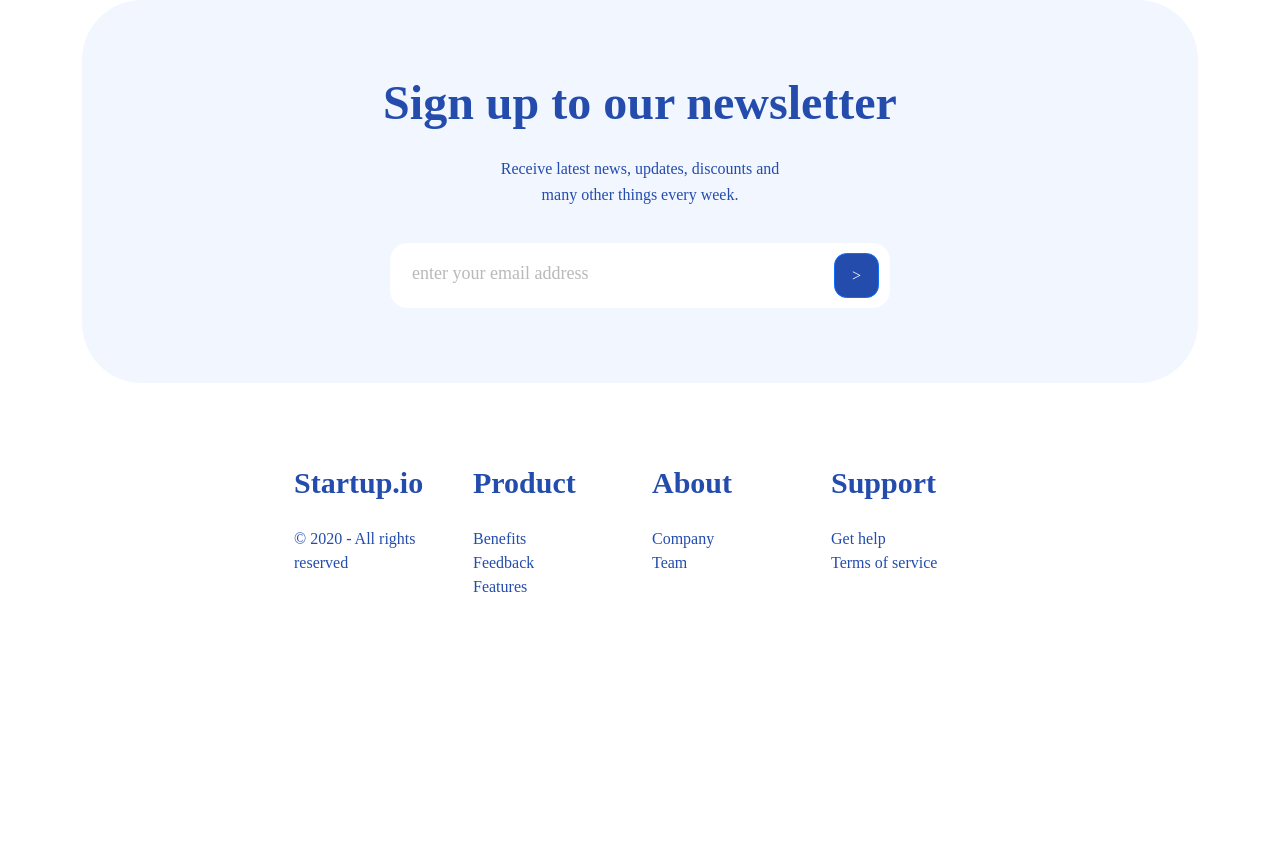
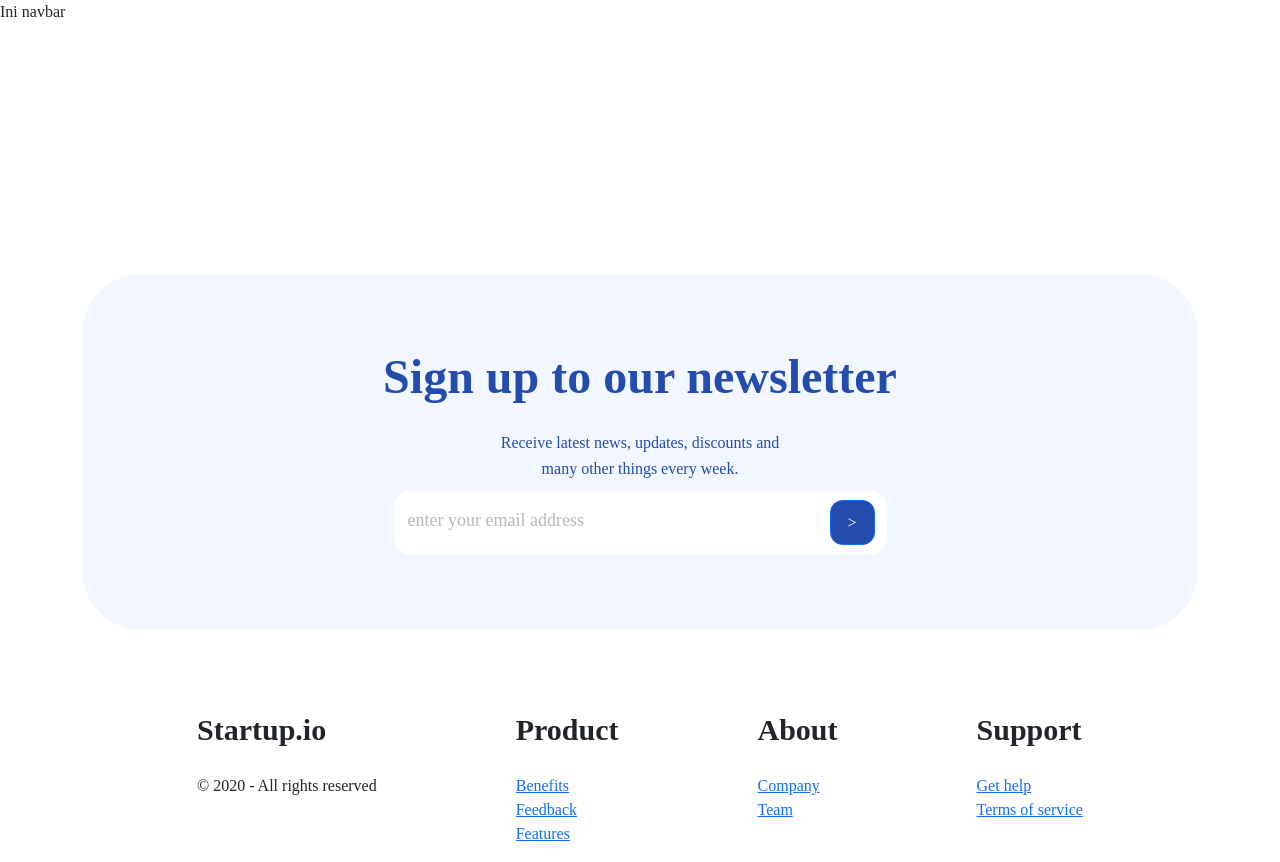
Before and after one commit to Triyonorifan11/final-project-2-group2, a plain HTML site: page section4.html in a window 1280 px wide. Before the commit the page ends 800 px from the top, so only its background shows below. Drawn offline with nearby package versions, Linux system fonts and the light colour scheme; a web font is replaced by a local one.

Commit message:
update section 4

```diff
--- a/section4.html
+++ b/section4.html
@@ -1,21 +1,39 @@
 <!DOCTYPE html>
 <html lang="en">
+
     <head>
         <meta charset="UTF-8">
         <meta http-equiv="X-UA-Compatible" content="IE=edge">
         <meta name="viewport" content="width=device-width, initial-scale=1.0">
-        <link href='assets/fonts/nunito.css' rel='stylesheet'>
-        <!-- memanggil css bootstrap -->
-        <link href="assets/bootstrap/css/bootstrap.min.css" rel="stylesheet"/>
-        <!-- memanggil file css -->
-        <link href="assets/css/index.css" rel="stylesheet"/>
-        <title>Section 4</title>
+        <title>Final Projek 2 - Group 2</title>
+        <link rel="stylesheet" href="assets/css/index.css">
+        <link href="https://cdn.jsdelivr.net/npm/bootstrap@5.3.0-alpha3/dist/css/bootstrap.min.css" rel="stylesheet" integrity="sha384-KK94CHFLLe+nY2dmCWGMq91rCGa5gtU4mk92HdvYe+M/SXH301p5ILy+dN9+nJOZ" crossorigin="anonymous">
+        <link href="https://fonts.cdnfonts.com/css/nunito" rel="stylesheet">
     </head>
+
     <body>
-        <!-- container mencakup keseluruhan page -->
-        <div class="container">
+        <header>
+            <nav>Ini navbar</nav>
+            <section id="banner"></section>
+        </header>
+
+        <main id="main-content">
+            <section id="product-features1"></section>
+            <section id="product-features2"></section>
+            <section id="about"></section>
+            <section id="pricing"></section>
+        </main>
+
+        <footer>
+            <section id="contact-news-letter"></section>
+            <section id="footer"></section>
+        </footer>
+
+        <div
+            class="container">
             <!-- bagian box form signup -->
-            <div class="box-signup">
+            <div
+                class="box-signup">
                 <!-- judul -->
                 <div class="title-signup">
                     <span class="fw-bold">
@@ -23,12 +41,12 @@
                     </span>
                 </div>
                 <!-- sub judul -->
-                <div class="subtitle-signup">
+                <div class="subtitle-signup mb-2">
                     Receive latest news, updates, discounts and<br/>
                     many other things every week.
                 </div>
                 <!-- form input email -->
-                <div class="input-signup row justify-content-md-center">
+                <div class="input-signup row justify-content-center">
                     <div class="input-form col-auto">
                         <input type="email" name="email" placeholder="enter your email address">
                         <button type="button" class="btn btn-primary">></button>
@@ -36,12 +54,12 @@
                 </div>
             </div>
             <!-- bagian footer -->
-            <div class="footer-links">
+            <div class="row color-blue">
                 <!-- konten untuk footer -->
                 <div class="container">
                     <!-- baris untuk footer -->
-                    <div class="row">
-                        <div class="col">
+                    <div class="row d-flex justify-content-evenly">
+                        <div class="col-auto">
                             <!-- judul -->
                             <div class="title-footer">
                                 Startup.io
@@ -51,7 +69,7 @@
                                 &#169; 2020 - All rights reserved
                             </div>
                         </div>
-                        <div class="col">
+                        <div class="col-auto">
                             <!-- judul -->
                             <div class="title-footer">
                                 Product
@@ -65,7 +83,7 @@
                                 </ul>
                             </div>
                         </div>
-                        <div class="col">
+                        <div class="col-auto">
                             <!-- judul -->
                             <div class="title-footer">
                                 About
@@ -78,7 +96,7 @@
                                 </ul>
                             </div>
                         </div>
-                        <div class="col">
+                        <div class="col-auto">
                             <!-- judul -->
                             <div class="title-footer">
                                 Support
@@ -95,7 +113,9 @@
                 </div>
             </div>
         </div>
-        <!-- memanggil js bootstrap -->
-        <script src="assets/bootstrap/js/bootstrap.min.js"></script>
+        <script src="assets/js/index.js"></script>
+        <script src="https://cdn.jsdelivr.net/npm/@popperjs/core@2.11.7/dist/umd/popper.min.js" integrity="sha384-zYPOMqeu1DAVkHiLqWBUTcbYfZ8osu1Nd6Z89ify25QV9guujx43ITvfi12/QExE" crossorigin="anonymous"></script>
+        <script src="https://cdn.jsdelivr.net/npm/bootstrap@5.3.0-alpha3/dist/js/bootstrap.min.js" integrity="sha384-Y4oOpwW3duJdCWv5ly8SCFYWqFDsfob/3GkgExXKV4idmbt98QcxXYs9UoXAB7BZ" crossorigin="anonymous"></script>
     </body>
+
 </html>
```
